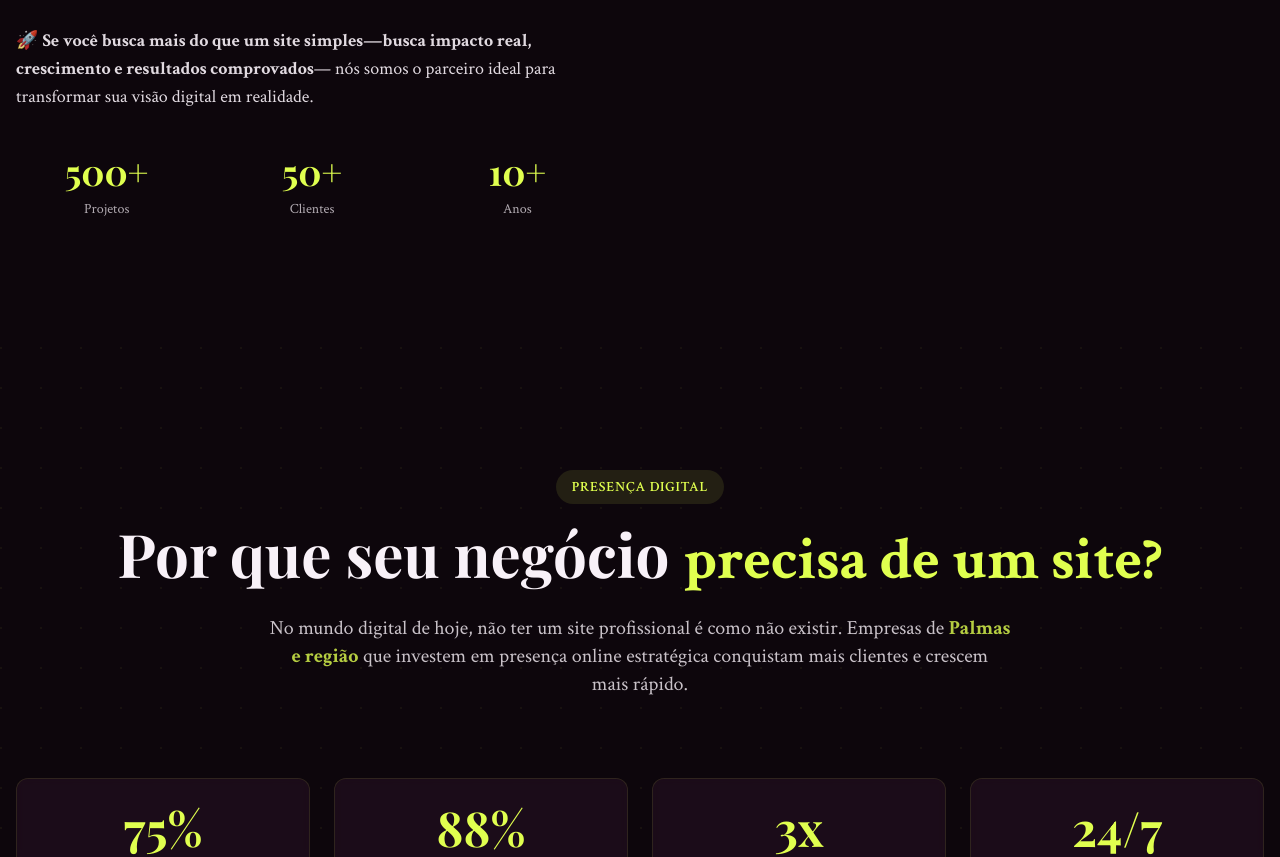
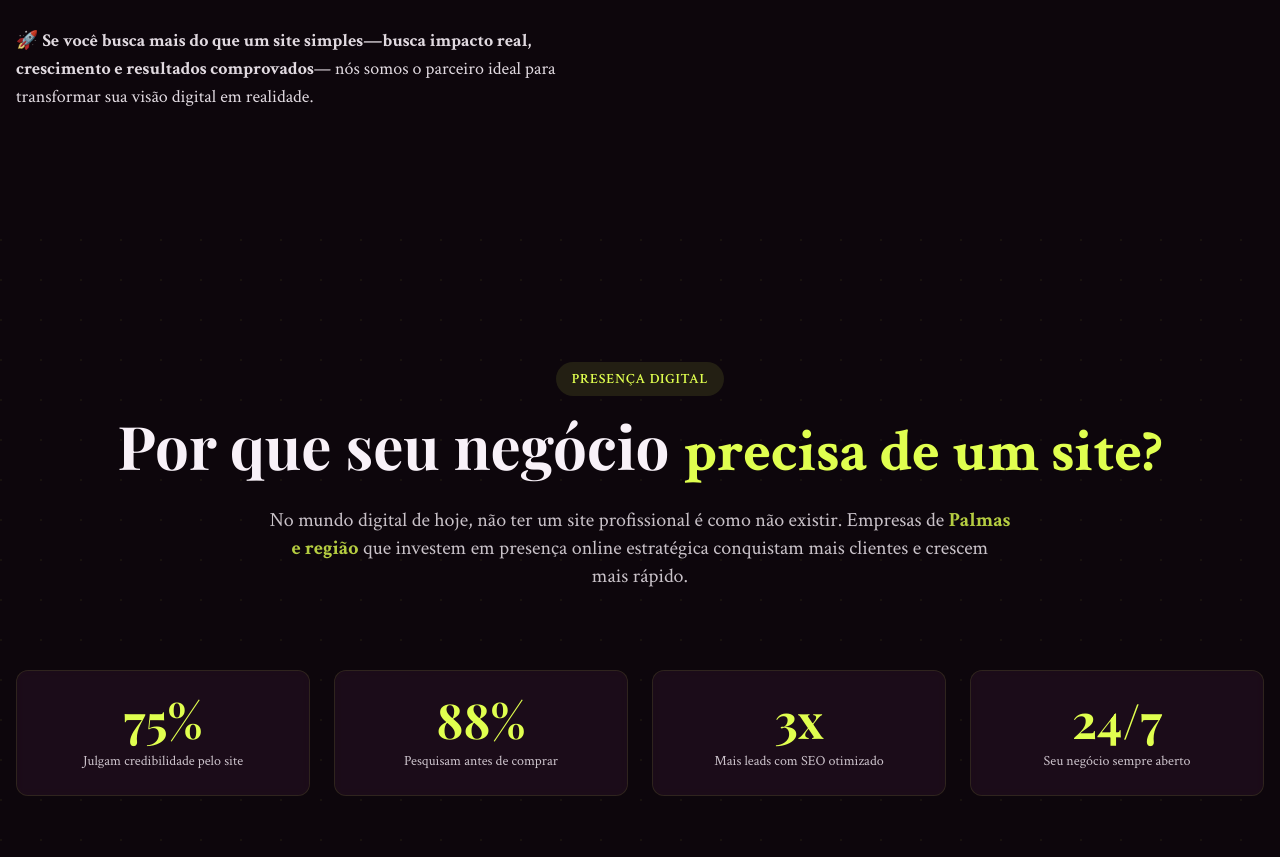
Before and after one commit to DevPBDias/studio-kgm, a Next.js app: page / in a window 1280 px wide. Shown: the part 1943-2800 px from the top of the page. Built offline with nearby package versions, Linux system fonts and the light colour scheme; a web font is replaced by a local one.

Commit message:
fix:  change metrics and add css for wpp btn

```diff
--- a/src/components/about/index.tsx
+++ b/src/components/about/index.tsx
@@ -33,53 +33,6 @@ export default function AboutSection() {
 
             <Title />
             <AboutText />
-
-            <div className="pt-4">
-              <div className="grid grid-cols-3 gap-4 sm:gap-6">
-                <div className="text-center">
-                  <div
-                    className="text-3xl sm:text-4xl font-bold mb-2 font-playfair"
-                    style={{ color: "#e0ff4f" }}
-                  >
-                    500+
-                  </div>
-                  <div
-                    className="text-xs sm:text-sm"
-                    style={{ color: "#f8f1f8", opacity: 0.7 }}
-                  >
-                    Projetos
-                  </div>
-                </div>
-                <div className="text-center">
-                  <div
-                    className="text-3xl sm:text-4xl font-bold mb-2 font-playfair"
-                    style={{ color: "#e0ff4f" }}
-                  >
-                    50+
-                  </div>
-                  <div
-                    className="text-xs sm:text-sm"
-                    style={{ color: "#f8f1f8", opacity: 0.7 }}
-                  >
-                    Clientes
-                  </div>
-                </div>
-                <div className="text-center">
-                  <div
-                    className="text-3xl sm:text-4xl font-bold mb-2 font-playfair"
-                    style={{ color: "#e0ff4f" }}
-                  >
-                    10+
-                  </div>
-                  <div
-                    className="text-xs sm:text-sm"
-                    style={{ color: "#f8f1f8", opacity: 0.7 }}
-                  >
-                    Anos
-                  </div>
-                </div>
-              </div>
-            </div>
           </div>
 
           <div className="space-y-4 sm:space-y-6">
--- a/src/components/buttons/WhatsappBtn.tsx
+++ b/src/components/buttons/WhatsappBtn.tsx
@@ -5,8 +5,7 @@ import Image from "next/image";
 const WhatsappBtn = () => {
   return (
     <Link
-      aria-label="Fale com o KGM Studio em Palmas pelo WhatsApp"
-      className="cursor-pointer fixed z-[9999] bottom-6 right-6 flex items-center justify-center hover:scale-110 transition-all duration-300"
+      className="flex items-center justify-center fixed bottom-6 right-6 z-50 hover:scale-110 rounded-full shadow-lg hover:shadow-xl transition-shadow"
       href="https://w.app/2rdmwc"
     >
       <Image src={whatsapp} alt="whatsapp" width={40} height={40} />
--- a/src/components/cases/Portfolio.tsx
+++ b/src/components/cases/Portfolio.tsx
@@ -48,7 +48,7 @@ export default function PortfolioSection() {
               animation={index % 2 === 0 ? "fade-right" : "fade-left"}
               delay={index * 150}
             >
-              <div className="group relative rounded-2xl overflow-hidden transition-all duration-300 hover:scale-[1.02]">
+              <div className="group relative rounded-2xl overflow-hidden border border-[#e0ff4f]/20 transition-all duration-300 hover:scale-[1.02]">
                 {/* Project Image */}
                 <div className="relative h-64 md:h-80 overflow-hidden">
                   <Image
@@ -57,13 +57,7 @@ export default function PortfolioSection() {
                     fill
                     className="object-cover object-top group-hover:scale-110 transition-transform duration-500 w-full h-full"
                   />
-                  <div
-                    className="absolute inset-0 opacity-60 group-hover:opacity-80 transition-opacity"
-                    style={{
-                      background:
-                        "linear-gradient(to top, #0d060c 0%, rgba(13, 6, 12, 0.5) 50%, transparent 100%)",
-                    }}
-                  />
+                  <div className="absolute inset-0 bg-[#0d060c]/75 group-hover:opacity-40 transition-opacity" />
                 </div>
 
                 {/* Project Info */}
--- a/src/components/cta-section/CtaSection.tsx
+++ b/src/components/cta-section/CtaSection.tsx
@@ -65,10 +65,10 @@ export default function CTASection() {
         {/* Stats */}
         <div className="grid grid-cols-2 md:grid-cols-4 gap-8 mb-16 max-w-4xl mx-auto">
           {[
-            { number: "50+", label: "Projetos Entregues" },
+            { number: "8+", label: "Projetos Entregues" },
             { number: "100%", label: "Satisfação" },
             { number: "24/7", label: "Suporte" },
-            { number: "5+", label: "Anos de Experiência" },
+            { number: "2+", label: "Anos de Experiência" },
           ].map((stat, index) => (
             <ScrollReveal
               key={index}
```
